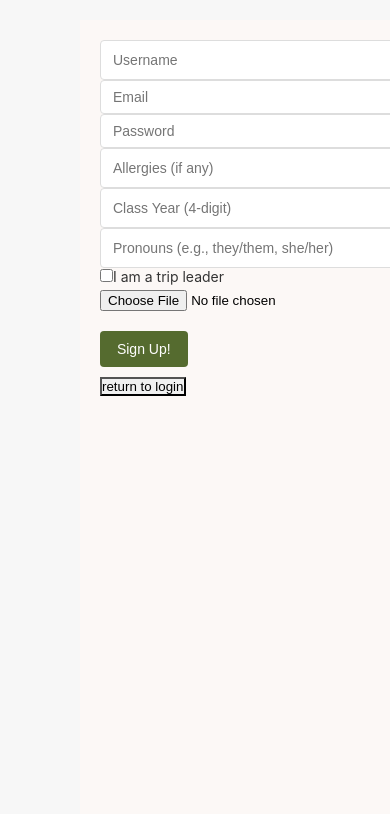
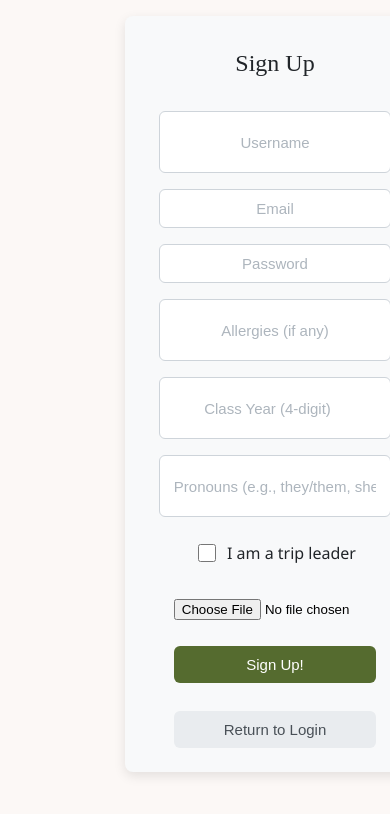
Before and after one commit to Arizbethrojas/TrailheadFrontend, a React (Create React App) app: page /sign-up in a window 390 px wide. Shown: the top 814 px of the page. Built offline with nearby package versions, Linux system fonts and the light colour scheme; a web font is replaced by a local one.

Commit message:
fixing errors with styling

```diff
--- a/src/screens/SignUp.js
+++ b/src/screens/SignUp.js
@@ -22,15 +22,14 @@ const SignUpIndividual = ({ onSignUp, setAuthToken }) => {
     const { name, value, type, checked } = event.target;
 
     if (type === "checkbox") {
-      // Ensure checkbox values are correctly set to true/false
       setFormData({
         ...formData,
-        [name]: checked,  // This directly uses the checked value (true or false)
+        [name]: checked,
       });
     } else {
       setFormData({
         ...formData,
-        [name]: value,  // For other inputs, use the value
+        [name]: value,
       });
     }
   };
@@ -87,9 +86,11 @@ const SignUpIndividual = ({ onSignUp, setAuthToken }) => {
   };
 
   return (
-    <div style={{ padding: '20px', maxWidth: '400px', margin: 'auto' }}>
-      <form onSubmit={handleSubmit}>
+    <div className="sui-container">
+      <h2 className="sui-title">Sign Up</h2>
+      <form className="sui-form" onSubmit={handleSubmit}>
         <input
+          className="sui-input"
           type="text"
           name="username"
           placeholder="Username"
@@ -98,6 +99,7 @@ const SignUpIndividual = ({ onSignUp, setAuthToken }) => {
           required
         />
         <input
+          className="sui-input"
           type="email"
           name="email"
           placeholder="Email"
@@ -106,6 +108,7 @@ const SignUpIndividual = ({ onSignUp, setAuthToken }) => {
           required
         />
         <input
+          className="sui-input"
           type="password"
           name="password"
           placeholder="Password"
@@ -114,6 +117,7 @@ const SignUpIndividual = ({ onSignUp, setAuthToken }) => {
           required
         />
         <input
+          className="sui-input"
           type="text"
           name="allergies"
           placeholder="Allergies (if any)"
@@ -121,6 +125,7 @@ const SignUpIndividual = ({ onSignUp, setAuthToken }) => {
           onChange={handleChange}
         />
         <input
+          className="sui-input"
           type="number"
           name="classYear"
           placeholder="Class Year (4-digit)"
@@ -131,6 +136,7 @@ const SignUpIndividual = ({ onSignUp, setAuthToken }) => {
           max="2100"
         />
         <input
+          className="sui-input"
           type="text"
           name="pronouns"
           placeholder="Pronouns (e.g., they/them, she/her)"
@@ -138,34 +144,39 @@ const SignUpIndividual = ({ onSignUp, setAuthToken }) => {
           onChange={handleChange}
         />
 
-        <label>
+        <div className="sui-checkbox-container">
           <input
+            className="sui-checkbox"
             type="checkbox"
             name="tripLeader"
+            id="tripLeaderCheckbox"
             checked={formData.tripLeader}
             onChange={handleChange}
           />
-          I am a trip leader
-        </label>
+          <label className="sui-checkbox-label" htmlFor="tripLeaderCheckbox">
+            I am a trip leader
+          </label>
+        </div>
 
         <input
+          className="sui-file-input"
           type="file"
           name="profilePicture"
           accept="image/*"
           onChange={handlePfp}
         />
 
-        {error && <p style={{ color: "red" }}>{error}</p>}
+        {error && <p className="sui-error-message">{error}</p>}
 
-        <button type="submit" style={{ marginTop: '20px' }}>
-            Sign Up!
+        <button className="sui-button sui-primary-button" type="submit">
+          Sign Up!
         </button>
         <button
+          className="sui-button sui-secondary-button"
           type="button"
           onClick={handleBackToLogin}
-          style={{ marginTop: '10px', backgroundColor: '#f0f0f0' }}
         >
-          return to login
+          Return to Login
         </button>
       </form>
     </div>
--- a/src/styles/chat.css
+++ b/src/styles/chat.css
@@ -1,4 +1,4 @@
-/* /*
+/* /* /*
  * Chat Component Styling
  * Fixed sidebar and improved layout
  */
@@ -37,7 +37,7 @@ body, html {
   flex: 1;
   height: 100vh;
   overflow: hidden;
-  width: calc(100vw - 80px); /* Subtract sidebar width */
+  width: calc(100vw - 150px); /* Subtract sidebar width MOVES BACK AND FORTH*/
 }
 
 /* active Users Section (green sidebar) */
--- a/src/styles/signUp.css
+++ b/src/styles/signUp.css
@@ -1,168 +1,133 @@
-* {
-    box-sizing: border-box;
-    margin: 0;
-    padding: 0;
-  }
-
-  body {
-    font-family: -apple-system, BlinkMacSystemFont, 'Segoe UI', Roboto, Arial, sans-serif;
-    background-color: #f7f7f7;
-    min-height: 100vh;
+/* SignUp Individual specific styles - isolated from other components */
+.sui-container {
   display: flex;
-    align-items: flex-start;
-    justify-content: flex-start; /* Changed to align form to the left */
-    padding: 20px;
-  }
-
-  /* form container */
-  .form-container {
-    background: white;
-    padding: 32px;
+  flex-direction: column;
+  align-items: center;
+  justify-content: center;
+  padding: 2rem;
+  background-color: #f8f9fa;
   border-radius: 8px;
-    box-shadow: 0 2px 8px rgba(0, 0, 0, 0.1);
-    width: 100%;
-    max-width: 300px; /* Reduced from 400px */
-    margin-top: 20px;
-    margin-left: 20px; /* Added margin from the left edge */
-  }
-
-  h1 {
-    font-size: 24px;
-    color: #333;
-    margin-bottom: 16px;
+  box-shadow: 0 4px 12px rgba(0, 0, 0, 0.1);
+  max-width: 450px;
+  margin: 2rem auto;
   text-align: center;
 }
 
-  .sign-in-text {
-    text-align: center;
-    margin-bottom: 24px;
-    font-size: 14px;
-    color: #666;
+.sui-input::placeholder {
+  color: #adb5bd;
 }
 
-  .sign-in-text button {
-    background: none;
+.sui-checkbox-container {
+  display: flex;
+  align-items: center;
+  justify-content: center;
+  gap: 8px;
+  margin: 8px 0;
+  width: 80%;
+  max-width: 400px;
+}
+
+.sui-checkbox {
+  width: 18px;
+  height: 18px;
+  cursor: pointer;
+}
+
+.sui-checkbox-label {
+  font-size: 16px;
+  color: #212529;
+  cursor: pointer;
+}
+
+.sui-file-input {
+  padding: 10px 0;
+  width: 80%;
+  max-width: 400px;
+  text-align: center;
+}
+
+.sui-error-message {
+  color: #e03131;
+  font-size: 14px;
+  margin-top: 4px;
+  text-align: left;
+  width: 100%;
+}
+
+.sui-button {
+  padding: 12px 24px;
   border: none;
-    color: #556B2F;
+  border-radius: 6px;
+  font-size: 16px;
   font-weight: 500;
   cursor: pointer;
-    padding: 0;
-    margin-left: 4px;
+  transition: background-color 0.2s ease;
+  width: 80%;
+  max-width: 400px;
 }
 
-  .sign-in-text button:hover {
-    color: #3c4d1f;
+.sui-primary-button {
+  background-color: #556B2F;
+  color: white;
 }
 
-  .form-group {
-    margin-bottom: 16px;
+.sui-primary-button:hover {
+  background-color: #556B2F;
 }
 
-  label {
-    display: block;
-    margin-bottom: 4px;
-    font-size: 14px;
-    color: #333;
+.sui-form {
+  width: 100%;
+  display: flex;
+  flex-direction: column;
+  gap: 1rem;
+  align-items: center;
 }
 
-  .input-wrapper {
-    position: relative;
+.sui-input {
+  padding: 12px 16px;
+  border-radius: 6px;
+  border: 1px solid #ced4da;
+  font-size: 16px;
+  transition: border-color 0.2s ease;
+  width: 80%;
+  max-width: 400px;
+  background-color: white;
+  text-align: center;
 }
 
-  /* inputs */
-  input[type="text"],
-  input[type="email"],
-  input[type="password"],
-  input[type="number"] {
-    width: 100%;
-    padding: 8px 12px;
-    border: 1px solid #ddd;
-    border-radius: 4px;
-    font-size: 14px;
-    transition: border-color 0.2s;
+.sui-input:focus {
+  outline: none;
+  border-color: #556B2F;
+  box-shadow: 0 0 0 3px rgba(77, 171, 247, 0.2);
 }
 
-  input:focus {
-    outline: none;
-    border-color: #556B2F;
-    box-shadow: 0 0 0 2px rgba(85, 107, 47, 0.1);
+.sui-secondary-button {
+  background-color: #e9ecef;
+  color: #495057;
+  margin-top: 12px;
 }
 
-  /* toggle password */
-  .password-toggle {
-    position: absolute;
-    right: 12px;
-    top: 50%;
-    transform: translateY(-50%);
-    background: none;
-    border: none;
-    color: #666;
-    font-size: 12px;
-    cursor: pointer;
-    padding: 0;
+.sui-secondary-button:hover {
+  background-color: #dee2e6;
 }
 
-  /* checkbox */
-  .checkbox-group {
-    display: flex;
-    align-items: center;
-    margin: 16px 0;
+.sui-title {
+  font-size: 24px;
+  color: #212529;
+  margin-bottom: 1.5rem;
+  text-align: center;
 }
 
-  .checkbox-group input[type="checkbox"] {
-    margin-right: 8px;
+@media (max-width: 500px) {
+  .sui-container {
+    padding: 1.5rem;
+    margin: 1rem auto;
+    max-width: 95%;
   }
 
-  /* file upload */
-  .file-upload {
-    border: 2px dashed #ddd;
-    padding: 20px;
-    border-radius: 4px;
-    text-align: center;
-    cursor: pointer;
-    margin-bottom: 16px;
+  .sui-input,
+  .sui-button {
+    padding: 10px 14px;
+    font-size: 15px;
   }
-
-  .file-upload:hover {
-    border-color: #556B2F;
-    background-color: rgba(85, 107, 47, 0.05);
 }
-
-  .file-upload span {
-    display: block;
-    color: #556B2F;
-    font-size: 14px;
-    margin-bottom: 4px;
-  }
-
-  .file-upload p {
-    font-size: 12px;
-    color: #666;
-  }
-
-  /* submit */
-  button[type="submit"] {
-    width: 25%; /* Changed from 100% to 25% */
-    padding: 10px;
-    background-color: #556B2F;
-    color: white;
-    border: none;
-    border-radius: 4px;
-    font-size: 14px;
-    font-weight: 500;
-    cursor: pointer;
-    transition: background-color 0.2s;
-    display: block;
-    margin: 0; /* Changed from auto to 0 to align left */
-  }
-
-  button[type="submit"]:hover {
-    background-color: #3c4d1f;
-  }
-
-  /* file info text */
-  .file-info {
-    font-size: 12px;
-    color: #666;
-    margin-top: 8px;
-  }
```
Lines whose indentation alone changed are shown as unchanged.
